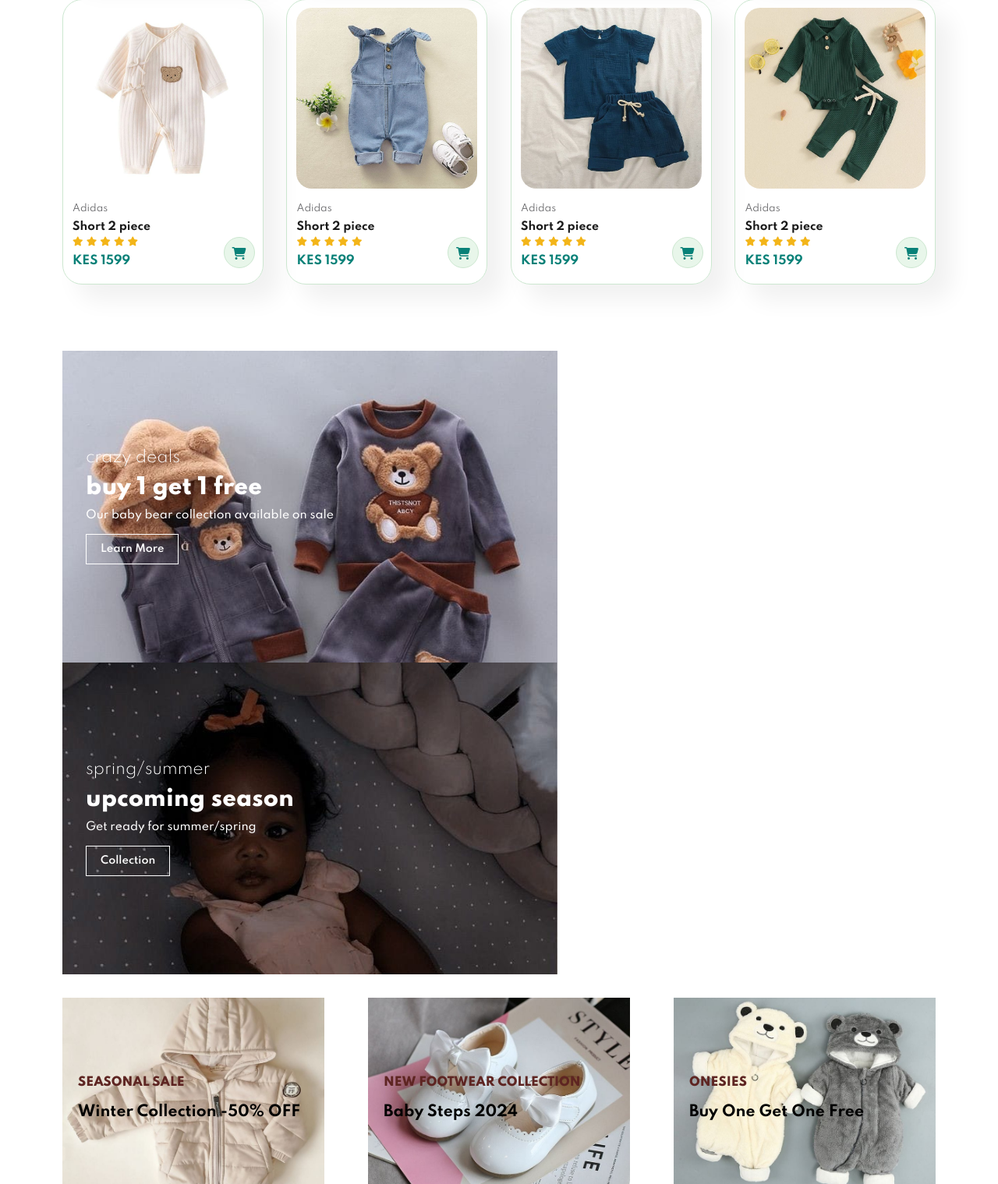
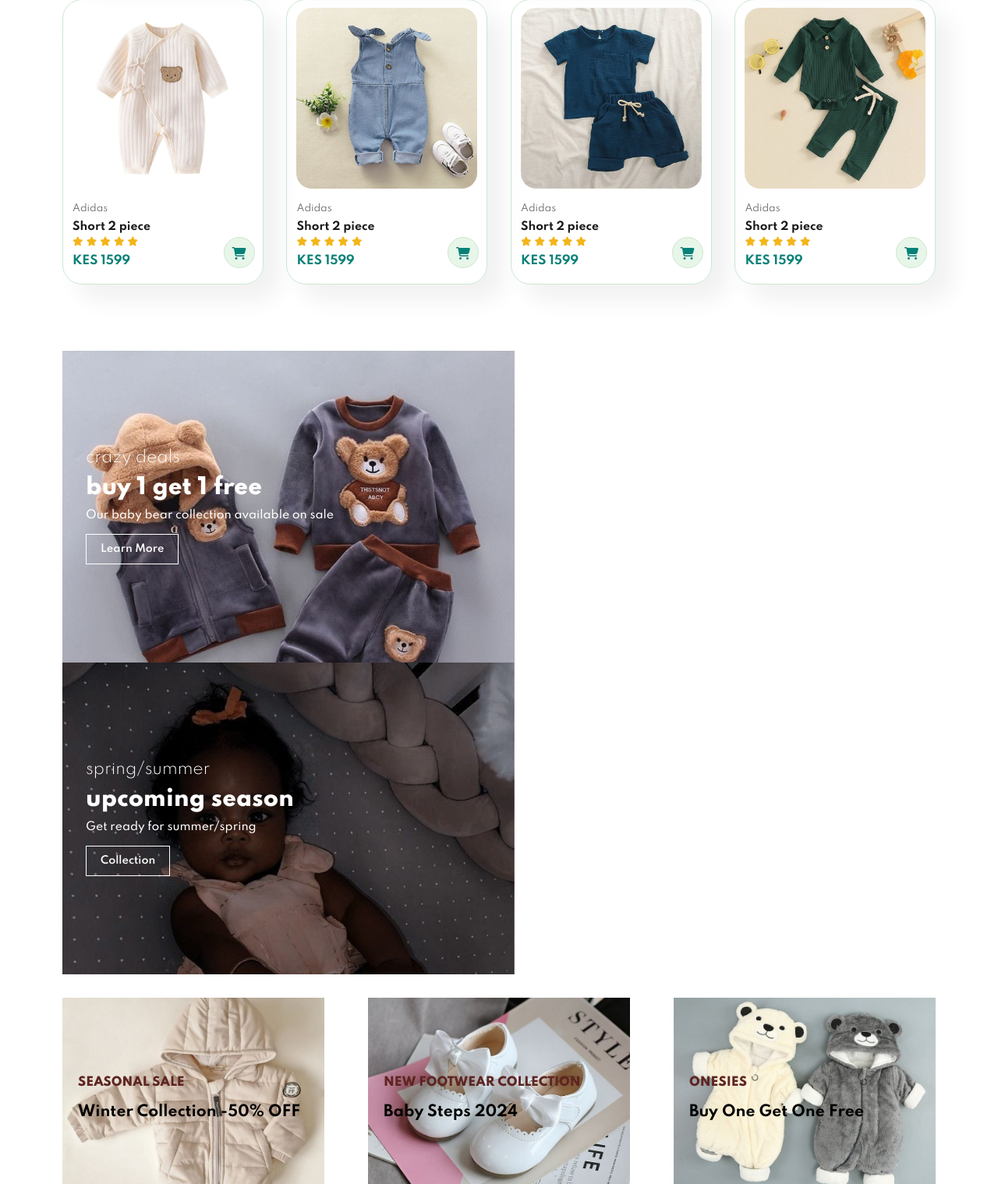
Before and after one commit to Abigail-Nguli/e-commerce-website, a PHP site: page / in a window 1280 px wide. Shown: the part 3155-4674 px from the top of the page at 78% size. Run offline with PHP 8.4, Linux system fonts and the light colour scheme; some libraries are stand-ins or nearby versions.

Commit message:
Update style.css

```diff
--- a/style.css
+++ b/style.css
@@ -337,7 +337,7 @@ body {
   justify-content: center;
   align-items: flex-start;
   background-image: url(Images/BabyClothes/Baby\ cloth\ 3.jpeg);
-  min-width: 635px;
+  min-width: 580px;
   height: 50vh;
   background-size: cover;
   padding: 30px;
```
